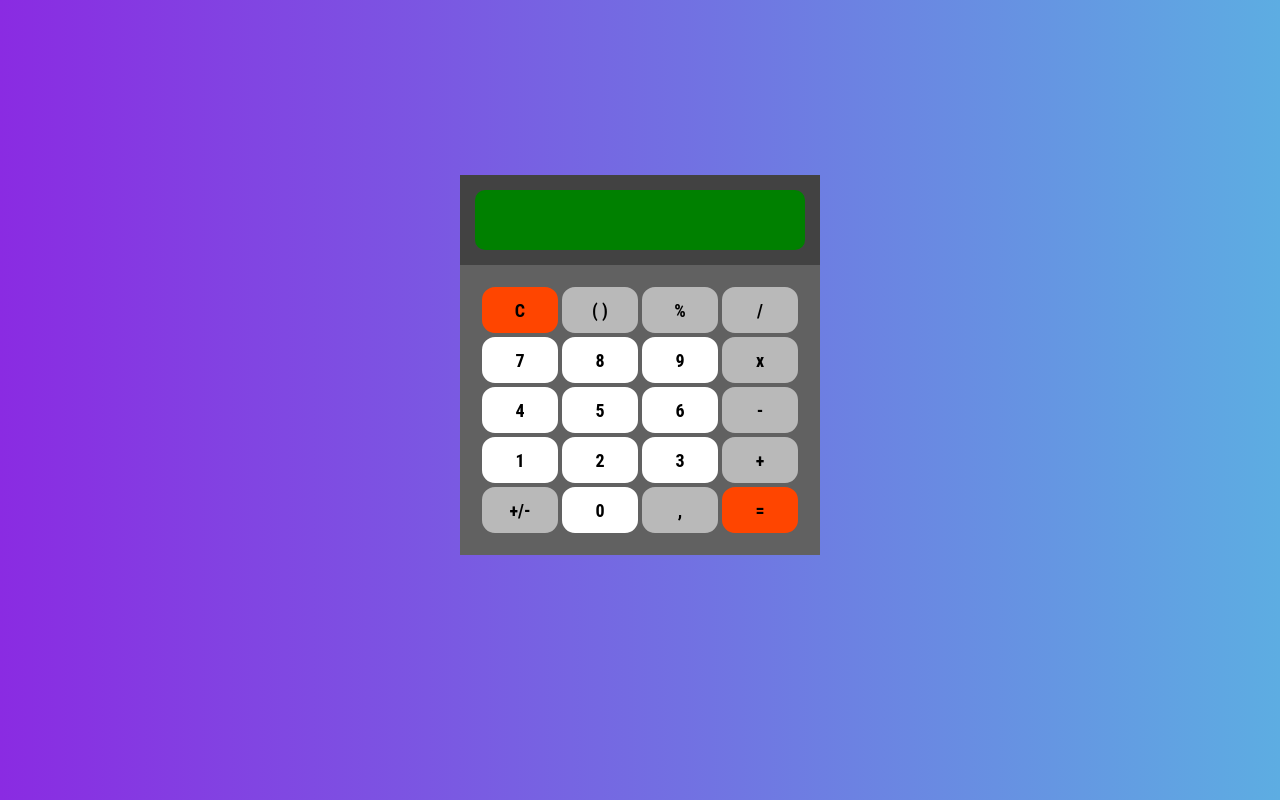
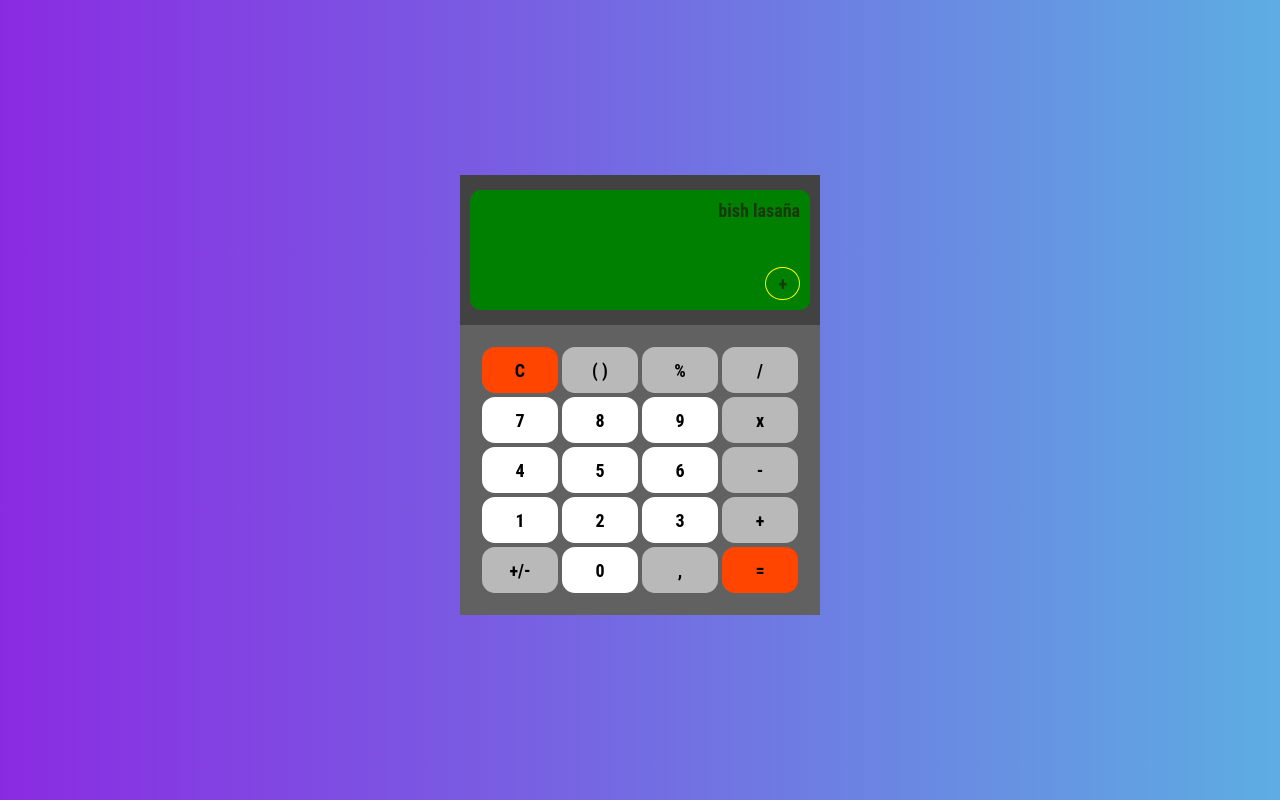
Before and after one commit to DevCat2001/CalculatorJS, a plain HTML site: page v2-test/index.html in a window 1280 px wide. Drawn offline with Linux system fonts and the light colour scheme.

Commit message:
bug fixes

```diff
--- a/v2-test/assets/script/script.js
+++ b/v2-test/assets/script/script.js
@@ -1,7 +1,13 @@
 document.addEventListener('DOMContentLoaded',()=>{
     let number_area = document.querySelector('.number-area');
     let sign_area = document.querySelector('.sign-area');
-    number_area.innerHTML='';
-    sign_area.innerHTML='';
+    number_area.innerHTML='bish lasaña';
+    sign_area.innerHTML='+';
 
+    let btn = document.querySelectorAll('button');
+    console.log(btn);
+    btn.forEach(element => {
+        console.log(element);
+        console.log(element.getAttribute('data-type'));
+    });
 });
--- a/v2-test/assets/style/sass/style.sass
+++ b/v2-test/assets/style/sass/style.sass
@@ -14,29 +14,36 @@ body
         display: flex
         flex-flow: column nowrap
         width: 360px
-        height: 450px
+        min-height: 450px
         .screen-area
             background: #424242
             color: #173a09
             font-size: large
             font-weight: 900
-            height: 90px
+            min-height: 90px
+            padding-top: 15px
+            padding-bottom: 15px
             display: flex
             justify-content: center
             align-items: center
             .screen
                 background: green
                 border-radius: 10px
-                padding-right: 10px
+                padding: 10px
                 width: 320px
-                height: 60px
+                min-height: 100px
                 display: flex
                 flex-direction: column
+                justify-content: space-between
                 .number-area,.sign-area
                     align-self: flex-end
                 .number-area
                     word-wrap: break-word
                     word-break: break-all
+                .sign-area
+                    border-radius: 50%
+                    border: solid yellow 0.002px
+                    padding: 5px 12px
         .key-area
             display: flex
             flex-direction: column
```
Also changed, not shown: v2-test/assets/style/style.css.
